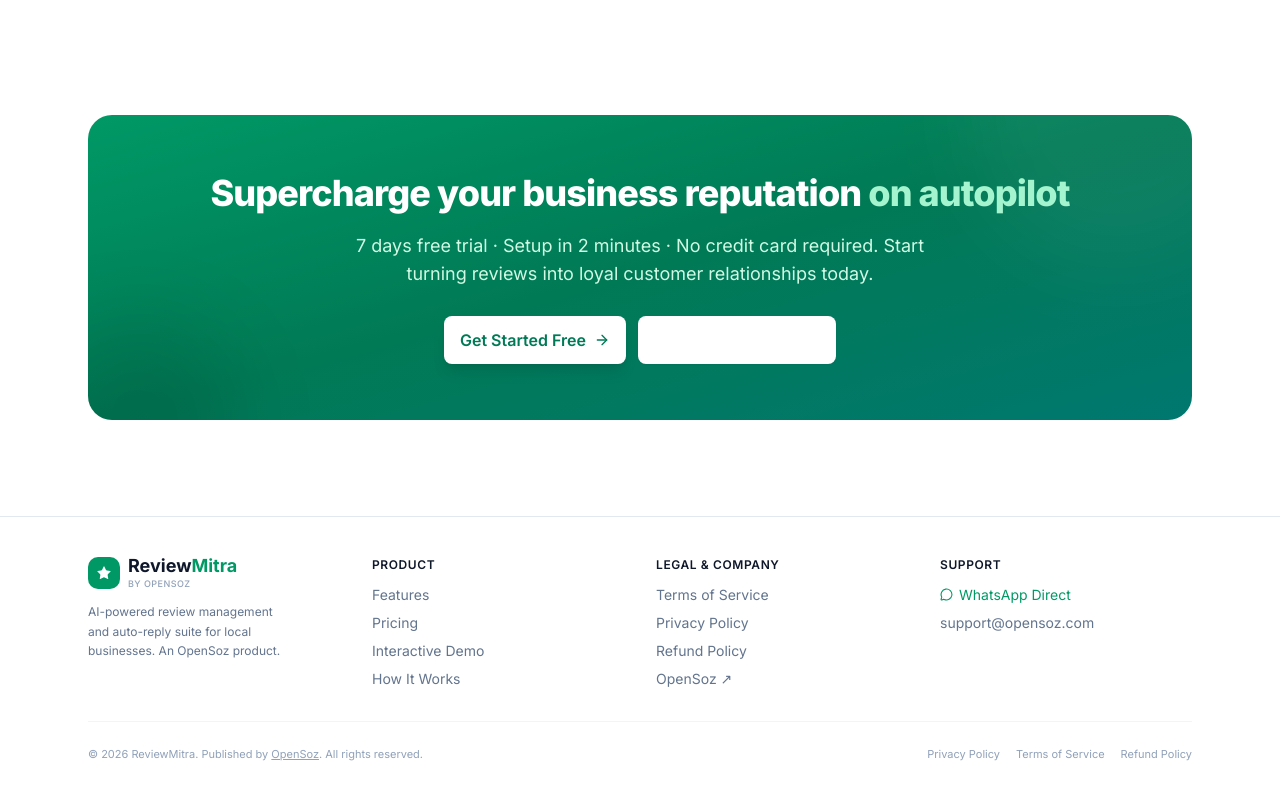
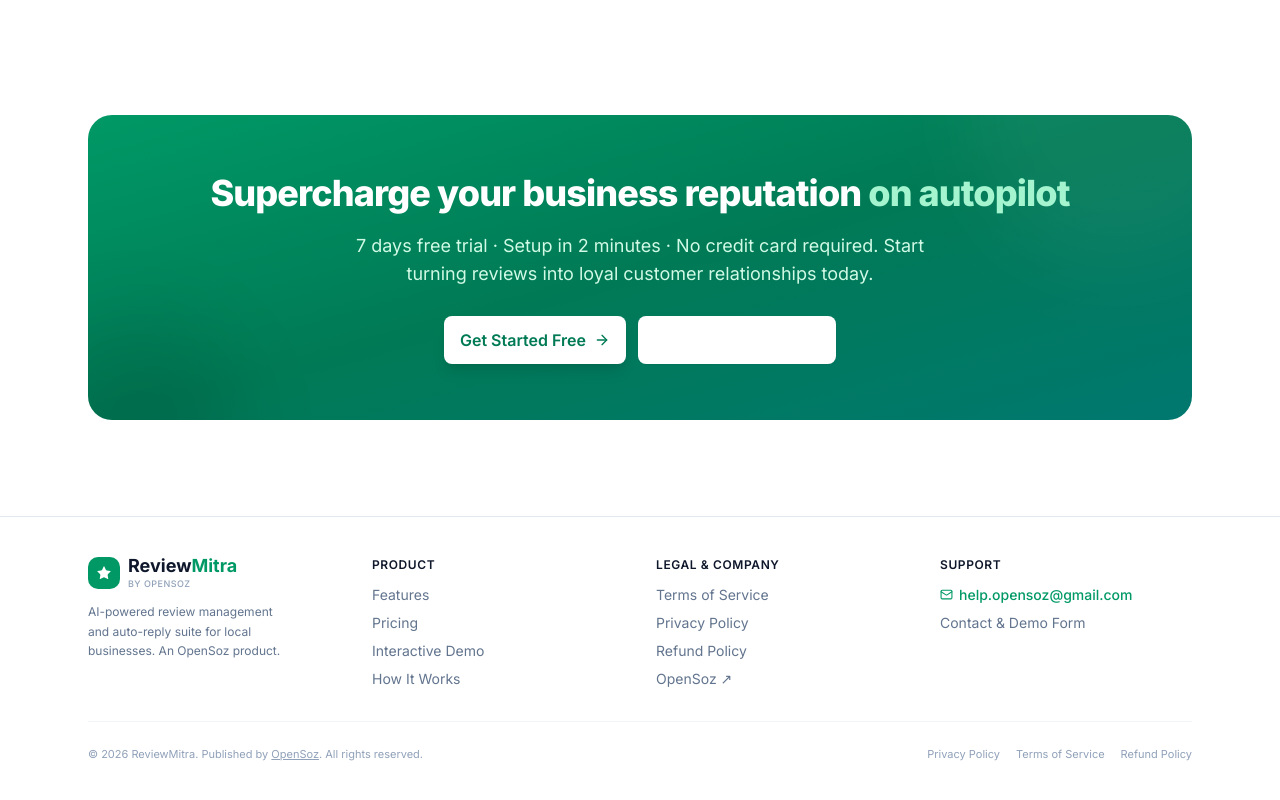
Before and after one commit to Techers-netizen/reviewmitra, a Next.js app: page / in a window 1280 px wide. Shown: the part 5148-5948 px from the top of the page. Built offline with nearby package versions, Linux system fonts and the light colour scheme.

Commit message:
Replace WhatsApp support with direct email help.opensoz@gmail.com and register reviewmitra.opensoz.com domain

```diff
--- a/src/app/(public)/contact/page.tsx
+++ b/src/app/(public)/contact/page.tsx
@@ -1,14 +1,13 @@
-import type { Metadata } from "next";
-import { MessageCircle, Mail, Phone, MapPin, ArrowRight, Star, Clock } from "lucide-react";
+import { Mail, Phone, MapPin, ArrowRight, Star, Clock } from "lucide-react";
 import { Button } from "@/components/ui/button";
 import { Card } from "@/components/ui/card";
 import { Input } from "@/components/ui/input";
 import { Badge } from "@/components/ui/badge";
 import Link from "next/link";
 
-export const metadata: Metadata = {
+export const metadata = {
   title: "Contact Us — ReviewMitra",
-  description: "Get in touch with ReviewMitra. WhatsApp support, email, or request a demo call.",
+  description: "Get in touch with ReviewMitra. Direct email support at help.opensoz@gmail.com or request a demo call.",
 };
 
 export default function ContactPage() {
@@ -18,14 +17,14 @@
       <section className="bg-gradient-to-br from-emerald-50/80 via-white to-slate-50 border-b">
         <div className="mx-auto max-w-6xl px-4 sm:px-6 py-16 sm:py-24 text-center">
           <Badge variant="outline" className="border-emerald-200 bg-emerald-50 text-emerald-700">
-            <MessageCircle size={12} className="mr-1.5" />
-            We reply fast
+            <Mail size={12} className="mr-1.5" />
+            Email Support
           </Badge>
           <h1 className="mt-5 text-3xl sm:text-5xl font-extrabold tracking-tight text-slate-900">
             Baat karo — hum sunenge
           </h1>
           <p className="mt-4 text-base sm:text-lg text-slate-600 max-w-2xl mx-auto">
-            Koi sawal hai? Demo chahiye? Ya sirf hello bolna hai? Hum WhatsApp pe minutes me reply karte hain.
+            Koi sawal hai? Demo chahiye? Ya help chahiye? Hum email pe jald se jald direct reply karte hain.
           </p>
         </div>
       </section>
@@ -38,16 +37,16 @@
             <div className="space-y-5">
               <h2 className="text-xl font-bold text-slate-900">Reach out to us</h2>
 
-              <Card className="p-5 flex items-start gap-4 hover:shadow-md transition-shadow">
-                <span className="grid h-11 w-11 place-items-center rounded-xl bg-emerald-50 text-emerald-600 shrink-0">
-                  <MessageCircle size={20} />
+              <Card className="p-5 flex items-start gap-4 hover:shadow-md transition-shadow border-emerald-200 bg-emerald-50/30">
+                <span className="grid h-11 w-11 place-items-center rounded-xl bg-emerald-100 text-emerald-700 shrink-0">
+                  <Mail size={20} />
                 </span>
                 <div>
-                  <p className="font-semibold text-slate-900">WhatsApp (Fastest)</p>
-                  <p className="text-sm text-slate-600 mt-1">Directly founder se baat karo. Average reply time: 5 minutes.</p>
+                  <p className="font-semibold text-slate-900">Email Support (Fastest)</p>
+                  <p className="text-sm text-slate-600 mt-1">Direct support and assistance for all ReviewMitra users.</p>
                   <Button size="sm" className="mt-3 bg-emerald-600 text-white hover:bg-emerald-700 gap-1.5" asChild>
-                    <a href="https://wa.me/919876543210?text=Namaste,%20mujhe%20ReviewMitra%20ke%20baare%20me%20jaanana%20hai" target="_blank" rel="noopener noreferrer">
-                      <MessageCircle size={13} /> Chat on WhatsApp
+                    <a href="mailto:help.opensoz@gmail.com">
+                      <Mail size={13} /> help.opensoz@gmail.com
                     </a>
                   </Button>
                 </div>
@@ -58,10 +57,10 @@
                   <Mail size={20} />
                 </span>
                 <div>
-                  <p className="font-semibold text-slate-900">Email</p>
-                  <p className="text-sm text-slate-600 mt-1">For detailed queries, partnerships, or press.</p>
-                  <a href="mailto:hello@reviewmitra.in" className="mt-2 inline-block text-sm text-blue-600 hover:text-blue-700 font-medium">
-                    hello@reviewmitra.in
+                  <p className="font-semibold text-slate-900">Business & Partnerships</p>
+                  <p className="text-sm text-slate-600 mt-1">For custom integrations, bulk MSME onboarding, or publisher inquiries.</p>
+                  <a href="mailto:help.opensoz@gmail.com" className="mt-2 inline-block text-sm text-blue-600 hover:text-blue-700 font-medium">
+                    help.opensoz@gmail.com
                   </a>
                 </div>
               </Card>
@@ -71,10 +70,12 @@
                   <Clock size={20} />
                 </span>
                 <div>
-                  <p className="font-semibold text-slate-900">Book a Demo</p>
-                  <p className="text-sm text-slate-600 mt-1">15-minute personal walkthrough of ReviewMitra dashboard.</p>
-                  <Button size="sm" variant="outline" className="mt-3 gap-1.5">
-                    <Phone size={13} /> Schedule a call
+                  <p className="font-semibold text-slate-900">Book a Demo Walkthrough</p>
+                  <p className="text-sm text-slate-600 mt-1">15-minute personal walkthrough of ReviewMitra dashboard and AI engine.</p>
+                  <Button size="sm" variant="outline" className="mt-3 gap-1.5" asChild>
+                    <a href="mailto:help.opensoz@gmail.com?subject=ReviewMitra%20Demo%20Request">
+                      <Mail size={13} /> Request Demo via Email
+                    </a>
                   </Button>
                 </div>
               </Card>
@@ -98,7 +99,7 @@
                 </div>
                 <div>
                   <label htmlFor="contact-phone" className="block text-xs font-medium text-slate-700 mb-1.5">
-                    Phone / WhatsApp Number
+                    Contact Phone Number
                   </label>
                   <div className="relative">
                     <span className="absolute left-3 top-1/2 -translate-y-1/2 text-sm text-slate-500 font-medium">+91</span>
--- a/src/app/(public)/layout.tsx
+++ b/src/app/(public)/layout.tsx
@@ -2,7 +2,7 @@
 
 import { useState } from "react";
 import Link from "next/link";
-import { Star, Menu, X, ArrowRight, ShieldCheck, MessageCircle } from "lucide-react";
+import { Star, Menu, X, ArrowRight, ShieldCheck, Mail } from "lucide-react";
 import { Button } from "@/components/ui/button";
 
 const navLinks = [
@@ -149,12 +149,10 @@
               <ul className="space-y-2">
                 <li>
                   <a
-                    href="https://wa.me/919876543210?text=Hi%20ReviewMitra%20team,%20I%20need%20help"
-                    target="_blank"
-                    rel="noreferrer"
+                    href="mailto:help.opensoz@gmail.com"
                     className="flex items-center gap-1.5 text-emerald-400 hover:text-emerald-300 transition"
                   >
-                    <MessageCircle size={13} /> WhatsApp Support
+                    <Mail size={13} /> help.opensoz@gmail.com
                   </a>
                 </li>
                 <li><Link href="/login" className="hover:text-white transition">Log in</Link></li>
--- a/src/app/page.tsx
+++ b/src/app/page.tsx
@@ -6,7 +6,7 @@
   Sparkles, ShieldCheck, MessageCircle, Zap, Star, Building2,
   ArrowRight, Menu, X, Bell, CheckCircle2, Clock, TrendingUp,
   Globe, Smartphone, Bot, BarChart3, Languages, Lock,
-  Play, Quote, QrCode,
+  Play, Quote, QrCode, Mail,
 } from "lucide-react";
 import { Button } from "@/components/ui/button";
 import { Badge } from "@/components/ui/badge";
@@ -1010,19 +1010,17 @@
             <ul className="space-y-2 text-sm">
               <li>
                 <a
-                  href="https://wa.me/919876543210"
-                  target="_blank"
-                  rel="noopener noreferrer"
-                  className="flex items-center gap-1.5 text-emerald-600 hover:text-emerald-700 transition-colors"
+                  href="mailto:help.opensoz@gmail.com"
+                  className="flex items-center gap-1.5 text-emerald-600 hover:text-emerald-700 transition-colors font-medium"
                 >
-                  <MessageCircle size={13} />
-                  WhatsApp Direct
+                  <Mail size={13} />
+                  help.opensoz@gmail.com
                 </a>
               </li>
               <li>
-                <a href="mailto:support@opensoz.com" className="text-slate-500 hover:text-slate-900 transition-colors">
-                  support@opensoz.com
-                </a>
+                <Link href="/contact" className="text-slate-500 hover:text-slate-900 transition-colors">
+                  Contact & Demo Form
+                </Link>
               </li>
             </ul>
           </div>
```
